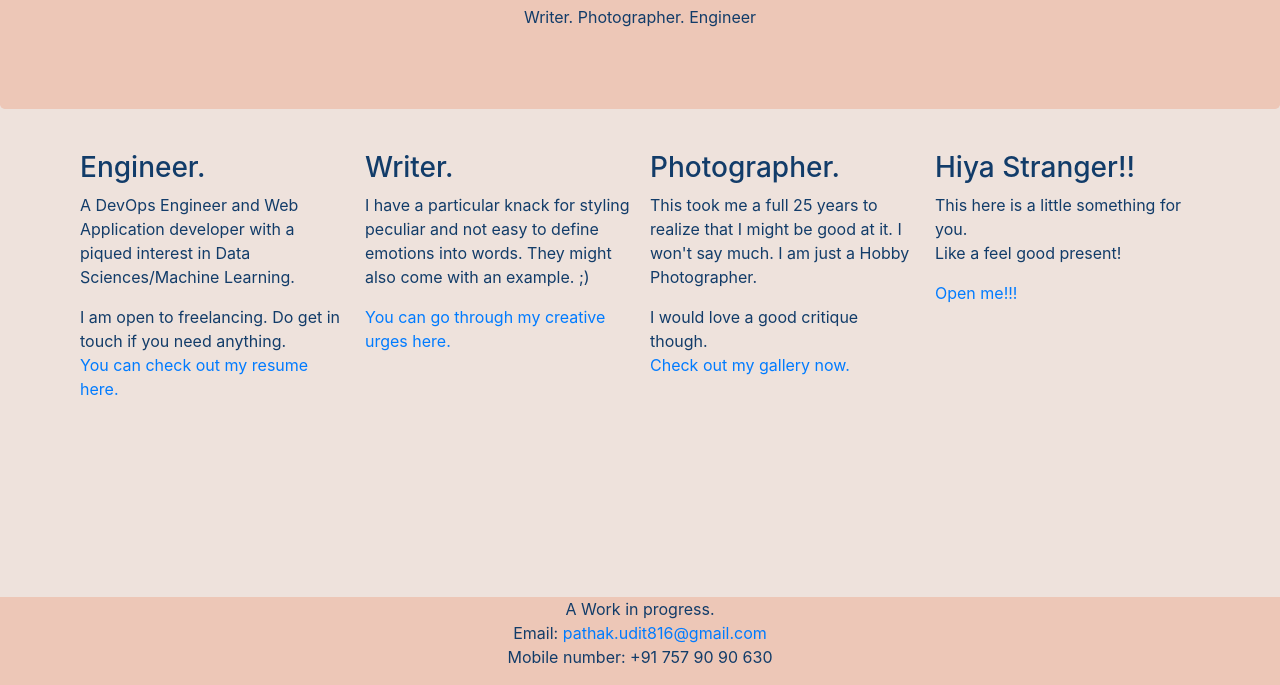
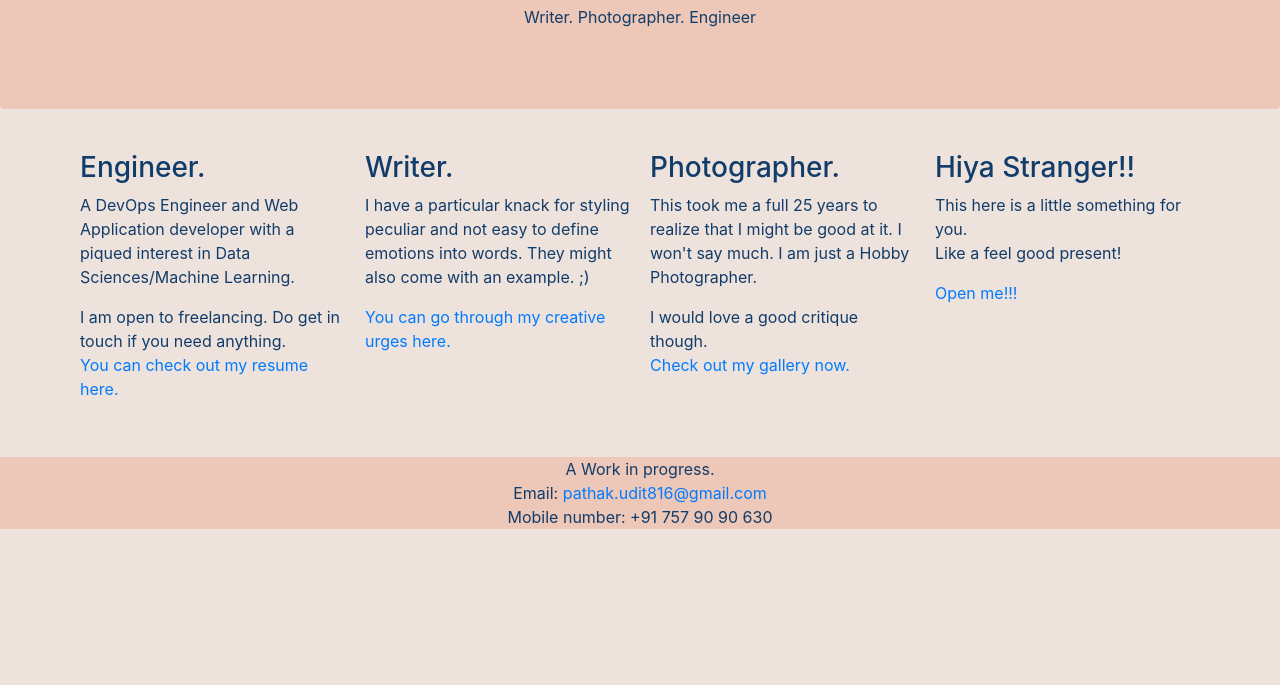
Before and after one commit to udit816/com.uditpathak, a plain HTML site: page index.html in a window 1280 px wide. Shown: the part 115-800 px from the top of the page. Drawn offline with nearby package versions, Linux system fonts and the light colour scheme.

Commit message:
footer relative

```diff
--- a/css/index.css
+++ b/css/index.css
@@ -14,7 +14,7 @@ body{
 
 
 .container {
-	padding-bottom: 150px;
+	padding-bottom: 30px;
 	color: #123C69;
 }
 
@@ -22,7 +22,7 @@ body{
 	padding: 10px;
 }
 footer {
-	position: fixed;
+	position: relative;
   	left: 0;
  	bottom: 0;
   	width: 100%;
```
